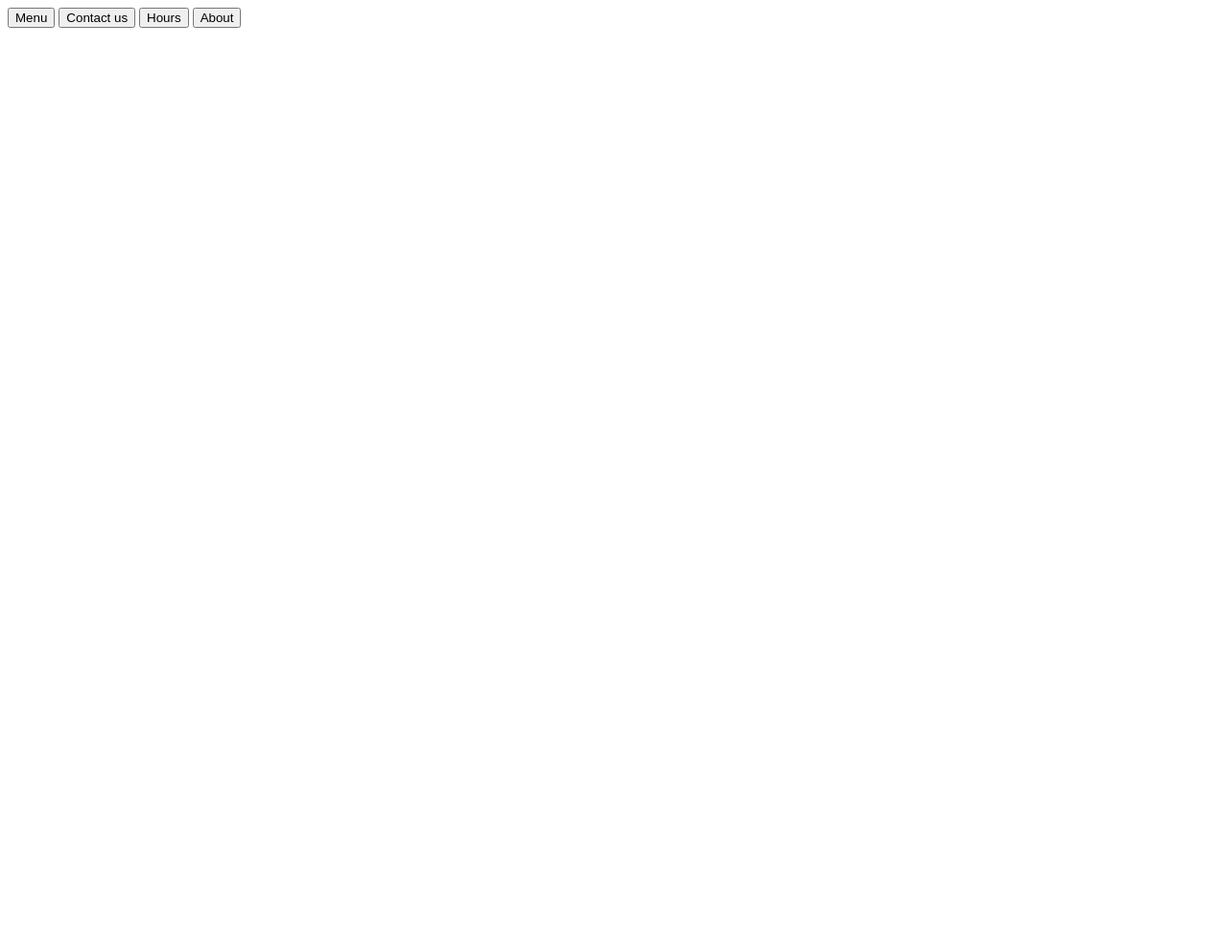
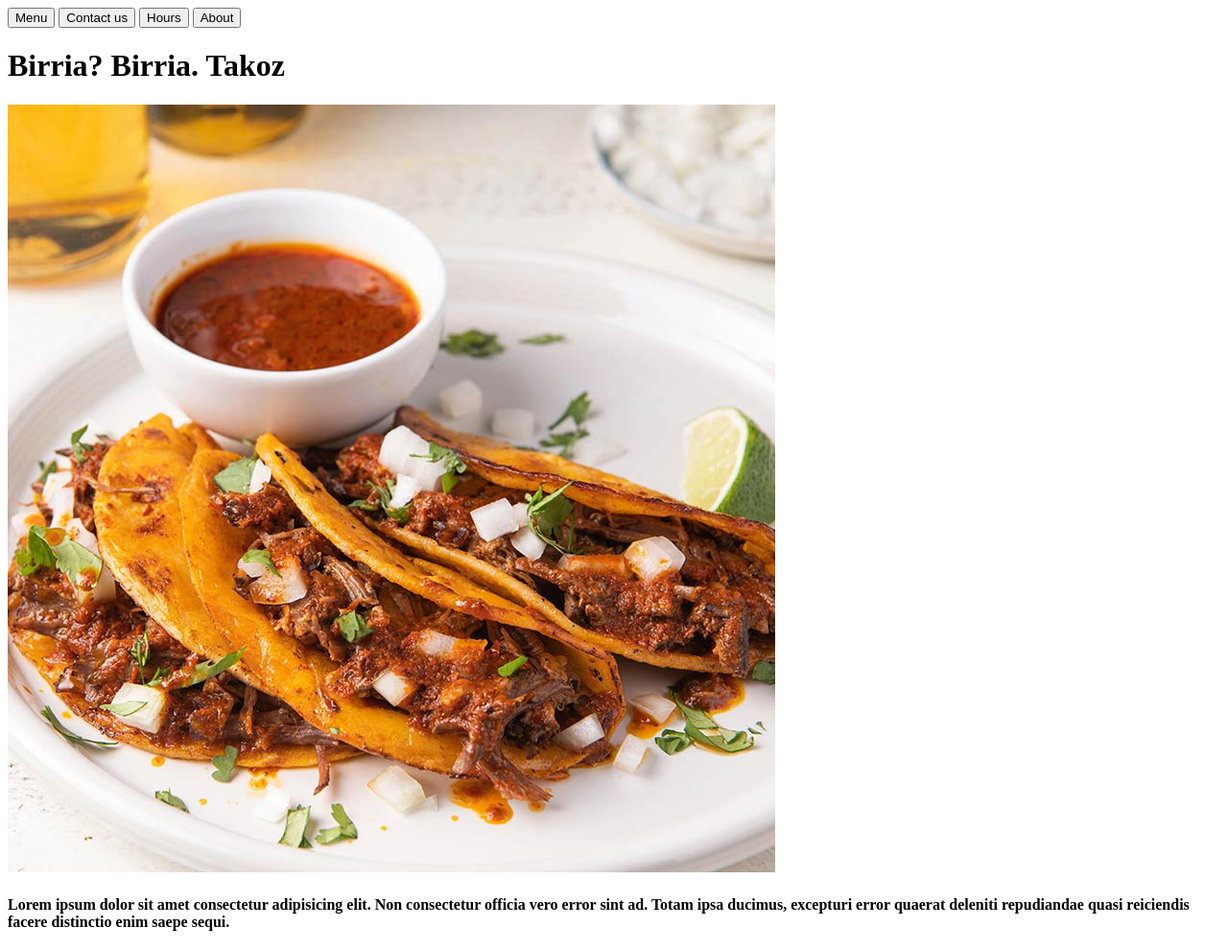
Before and after one commit to ayewhosthat/Restaurant-page, a plain HTML site: page src/index.html in a window 1280 px wide. Shown: the whole page at 96% size. Before the commit the page ends 800 px from the top, so only its background shows below. Drawn offline with Linux system fonts and the light colour scheme.

Commit message:
Hardcode title, image, and description

```diff
--- a/src/index.html
+++ b/src/index.html
@@ -14,6 +14,10 @@
             <button>About</button>
         </nav>
     </header>
-    <div id="content"></div>
+    <div id="content">
+        <h1>Birria? Birria. Takoz</h1>
+        <img src="birria_tacos.jpg" alt="delicious birriatacos">
+        <h4>Lorem ipsum dolor sit amet consectetur adipisicing elit. Non consectetur officia vero error sint ad. Totam ipsa ducimus, excepturi error quaerat deleniti repudiandae quasi reiciendis facere distinctio enim saepe sequi.</h4>
+    </div>
 </body>
 </html>
```
Also changed, not shown: src/birria_tacos.jpg (added).
